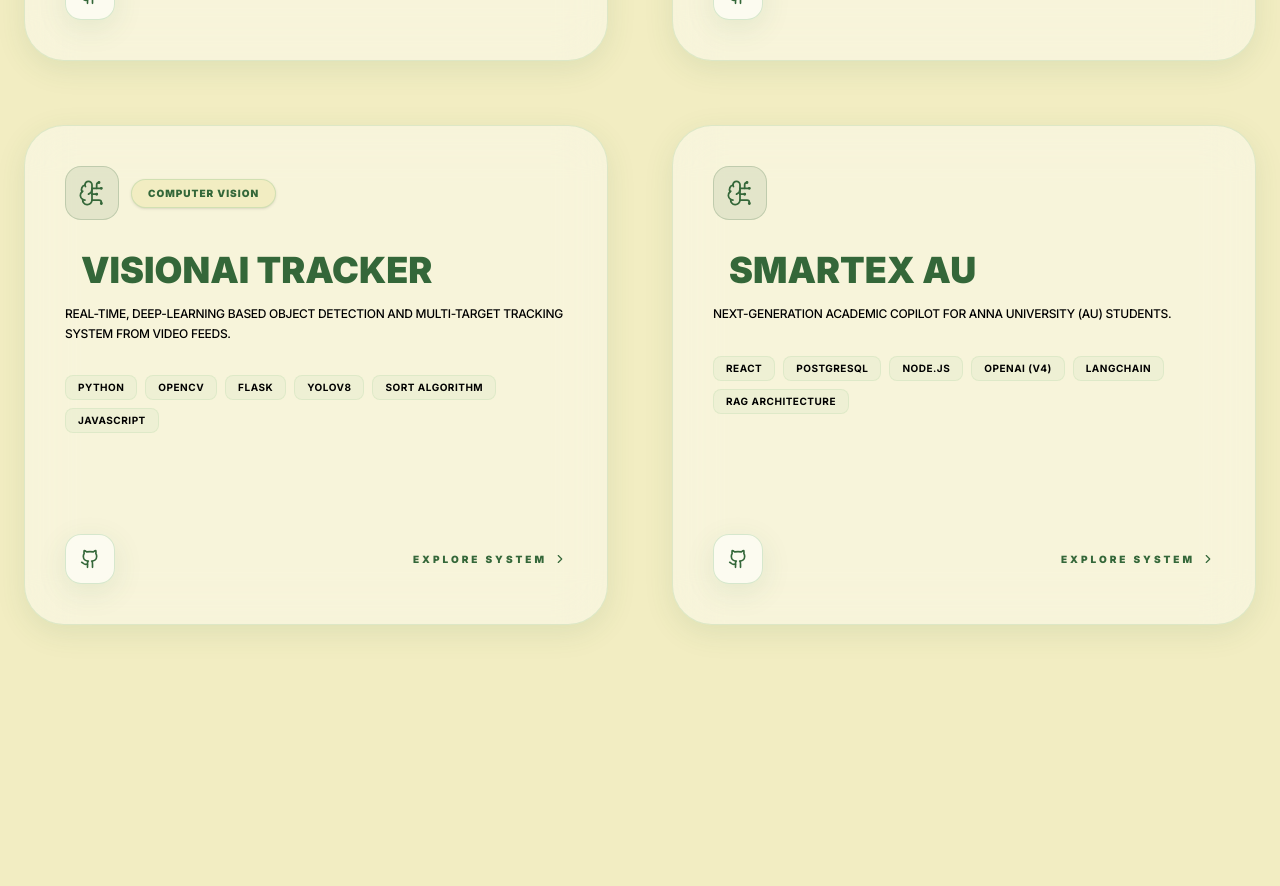
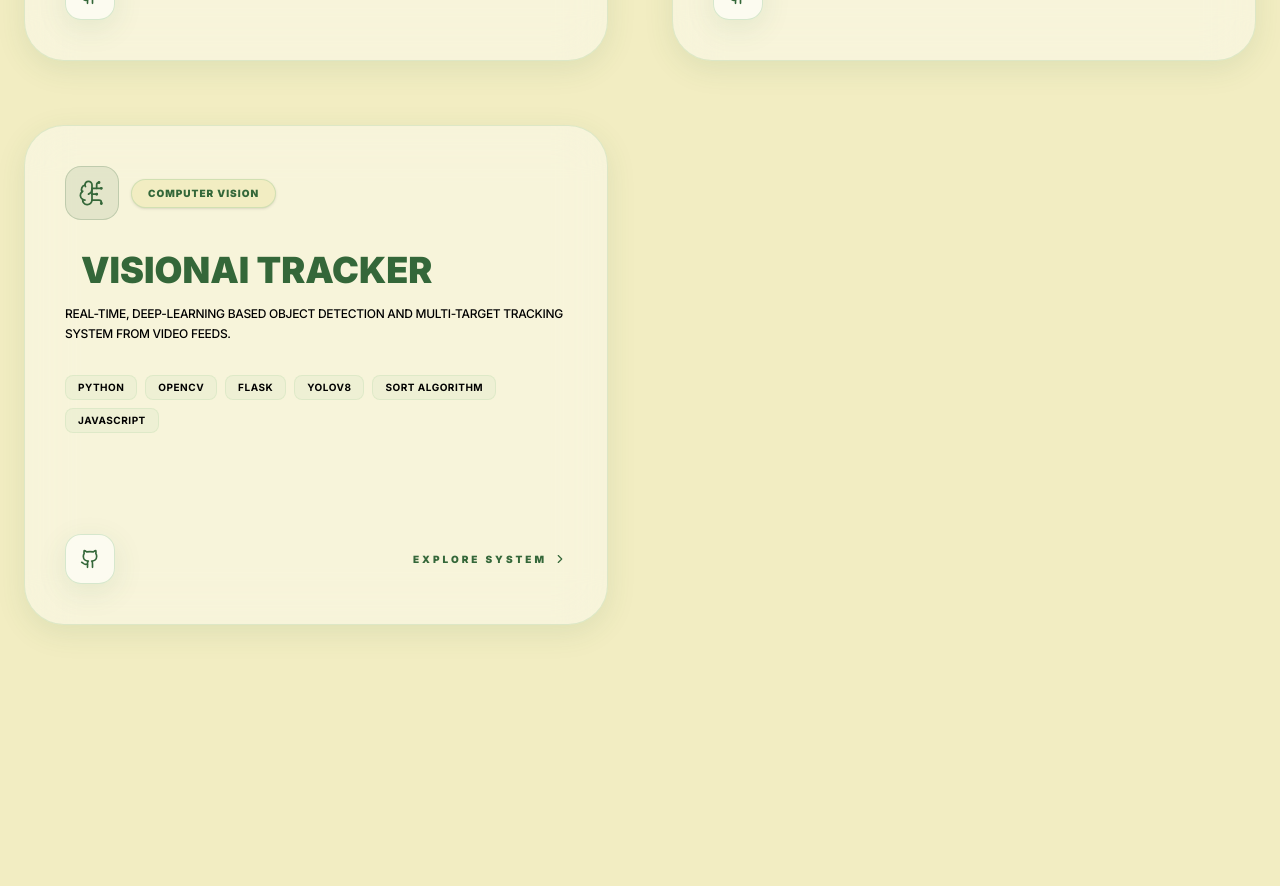
Before and after one commit to Jinsiya/Portfolio, a React (Vite) app: page / in a window 1280 px wide. Shown: the part 4920-5806 px from the top of the page. Built offline with nearby package versions, Linux system fonts and the light colour scheme.

Commit message:
docs: update readme and project configuration
Update documentation for local deployment, rename document title, and remove outdated project reference.

```diff
--- a/index.html
+++ b/index.html
@@ -3,7 +3,7 @@
   <head>
     <meta charset="UTF-8" />
     <meta name="viewport" content="width=device-width, initial-scale=1.0" />
-    <title>Jinsiya A-Portfolio</title>
+    <title>My Google AI Studio App</title>
   </head>
   <body>
     <div id="root"></div>
--- a/src/constants.ts
+++ b/src/constants.ts
@@ -132,28 +132,6 @@
       techStack: ["Python", "OpenCV", "Flask", "YOLOv8", "SORT Algorithm", "JavaScript"],
       badge: "Computer Vision",
       github: "https://github.com/Jinsiya/CodeAlpha_Object--detection-and-tracking",
-    },
-    {
-      id: "smartex",
-      title: "SmartEx AU",
-      featured: false,
-      aim: "Next-generation academic copilot for Anna University (AU) students.",
-      idea: "SmartEx AU is a comprehensive RAG-based (Retrieval-Augmented Generation) educational platform that provides curriculum-aligned resources and an AI tutor trained on official syllabi and previous year question patterns.",
-      working: [
-        "Curriculum Mapping: Intelligent organization of resources by regulation, department, and semester.",
-        "RAG Chatbot: Custom-tuned AI that searches specifically within provided university notes to prevent hallucinations.",
-        "Exam Prediction: Analyzes historical question frequency to highlight high-priority topics.",
-        "Automated Summarization: Condenses large chapters into bulleted study guides for quick revision.",
-        "Multi-Mark Generation: AI provides structured answers specifically formatted for 2/5/13 mark AU exam standards."
-      ],
-      techStack: ["React", "PostgreSQL", "Node.js", "OpenAI (v4)", "LangChain", "RAG Architecture"],
-      features: [
-        "Regulation-specific content",
-        "Context-aware AI Tutoring",
-        "Dark-mode optimized study UI",
-        "Semantic Search for Syllabus"
-      ],
-      github: "https://github.com/Jinsiya/smartex-au",
     }
   ],
   skills: {
```
Also changed, not shown: 1 other file (tests, documents, lock files or other folders).
